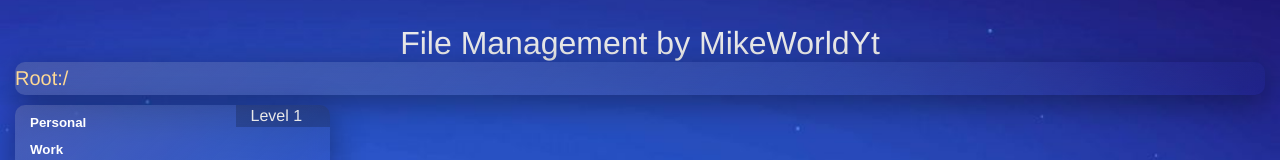
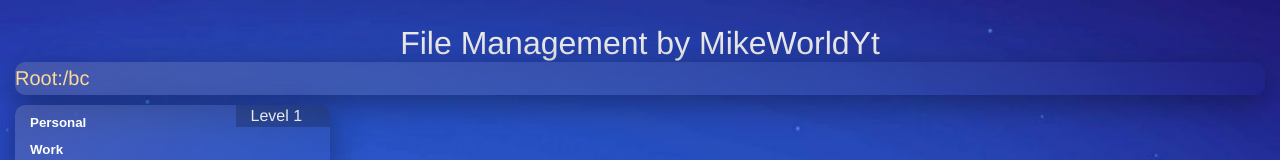
Before and after one commit to MikeWorldYt/Directory-react, a React (Vite) app: page / in a window 1280 px wide. Shown: the top 160 px of the page. Built offline with nearby package versions, Linux system fonts and the light colour scheme.

Commit message:
logic issue

```diff
--- a/src/components/column2.jsx
+++ b/src/components/column2.jsx
@@ -2,6 +2,8 @@ import PropTypes from 'prop-types';
 import levelsData from './data';
 import { useEffect, useState } from 'react';
 import Column3 from './column3'
+import { DirContext } from '../context/directory'
+import { useContext } from 'react'
 
 export default function Container2(props) {
   const colA = props.colA
@@ -10,6 +12,7 @@ export default function Container2(props) {
   const [active, setActive] = useState( {} );
   const data =  colB !== undefined ? (levelsData.alldata[colA]?.data || []) : [];
   const hasData = data.length > 0;
+  const { setPathB } = useContext( DirContext );
 
   useEffect(() => {
     setColB(props.colB)
@@ -24,6 +27,7 @@ const handleClick = (dataID, dataLVL, dataLAB) => {
       setColB(Number(getID[1])-1)
       setColC(newLVL)
       setActive( { [dataLAB]: true } );
+      setPathB(`${dataLAB}/`);
 
       console.log(`--------- click ---------
       LABEL: ${dataLAB}
--- a/src/components/column3.jsx
+++ b/src/components/column3.jsx
@@ -2,6 +2,8 @@ import PropTypes from 'prop-types';
 import levelsData from './data';
 import { useEffect, useState } from 'react';
 import Column4 from './column4'
+//import { DirContext } from '../context/directory'
+//import { useContext } from 'react'
 export default function Container3(props) {
   const [colA, setColA] = useState(props.colA);
   const [colB, setColB] = useState(props.colB);
@@ -10,6 +12,7 @@ export default function Container3(props) {
   const [active, setActive] = useState( {} );
   const data = colC !== undefined ? ( levelsData.alldata[colA].data[colB].data || [] ) : [];
   const hasData = data.length > 0;
+  //const { setPathC } = useContext( DirContext );
 
   useEffect(() => {
     setColA(props.colA)
@@ -25,6 +28,7 @@ const handleClick = (dataID, dataLVL, dataLAB) => {
       setColC(Number(getID[2])-1)
       setColD(newLVL)
       setActive( { [dataLAB]: true } );
+      //setPathC(`${dataLAB}/`);
 
       console.log(`--------- click ---------
       LABEL: ${dataLAB}
--- a/src/components/path.jsx
+++ b/src/components/path.jsx
@@ -2,11 +2,12 @@ import './styles/Components.css'
 import { DirContext } from '../context/directory'
 import { useContext, useEffect } from 'react'
 export default function Path( ) {
-  const { pathA } = useContext( DirContext );
+  const { pathA, pathB, pathC } = useContext( DirContext );
 
   return (
     <>
-      <h3 className='path'>Root:/{pathA}</h3>
+      <h3 className='path'>Root:/{pathA}{pathB}{pathC}</h3>
+      <h3></h3>
     </>
   )
 }
--- a/src/context/directory.jsx
+++ b/src/context/directory.jsx
@@ -6,11 +6,14 @@ export const DirContext = createContext()
 // crear provider
 export function DirProvider( { children }) {
     const [pathA, setPathA] = useState('')
+    const [pathB, setPathB] = useState('b')
+    const [pathC, setPathC] = useState('c')
 
     return (
         <DirContext.Provider value={{
-            pathA,
-            setPathA
+            pathA, setPathA,
+            pathB, setPathB,
+            pathC, setPathC
         }}>
             {children}
         </DirContext.Provider>
```
